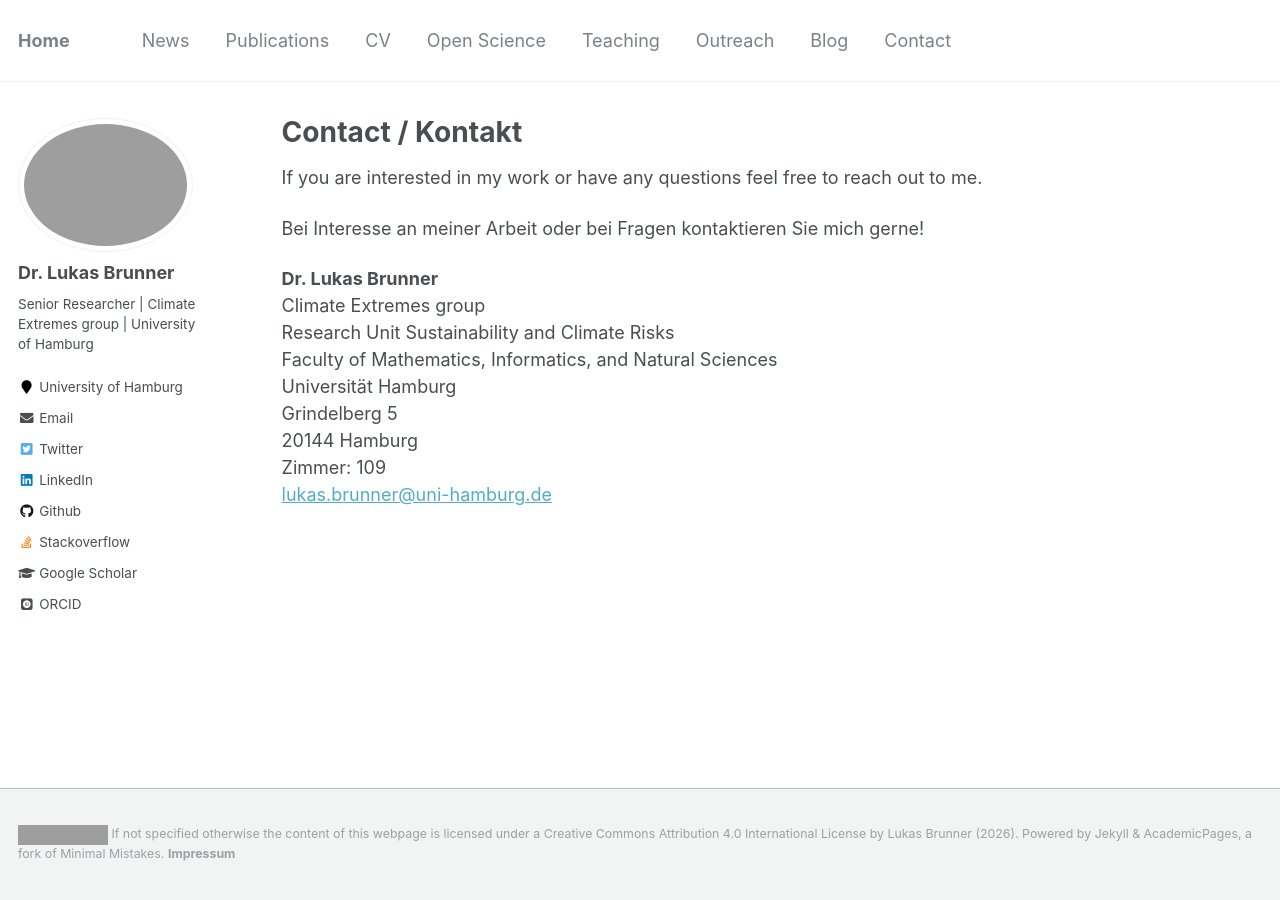
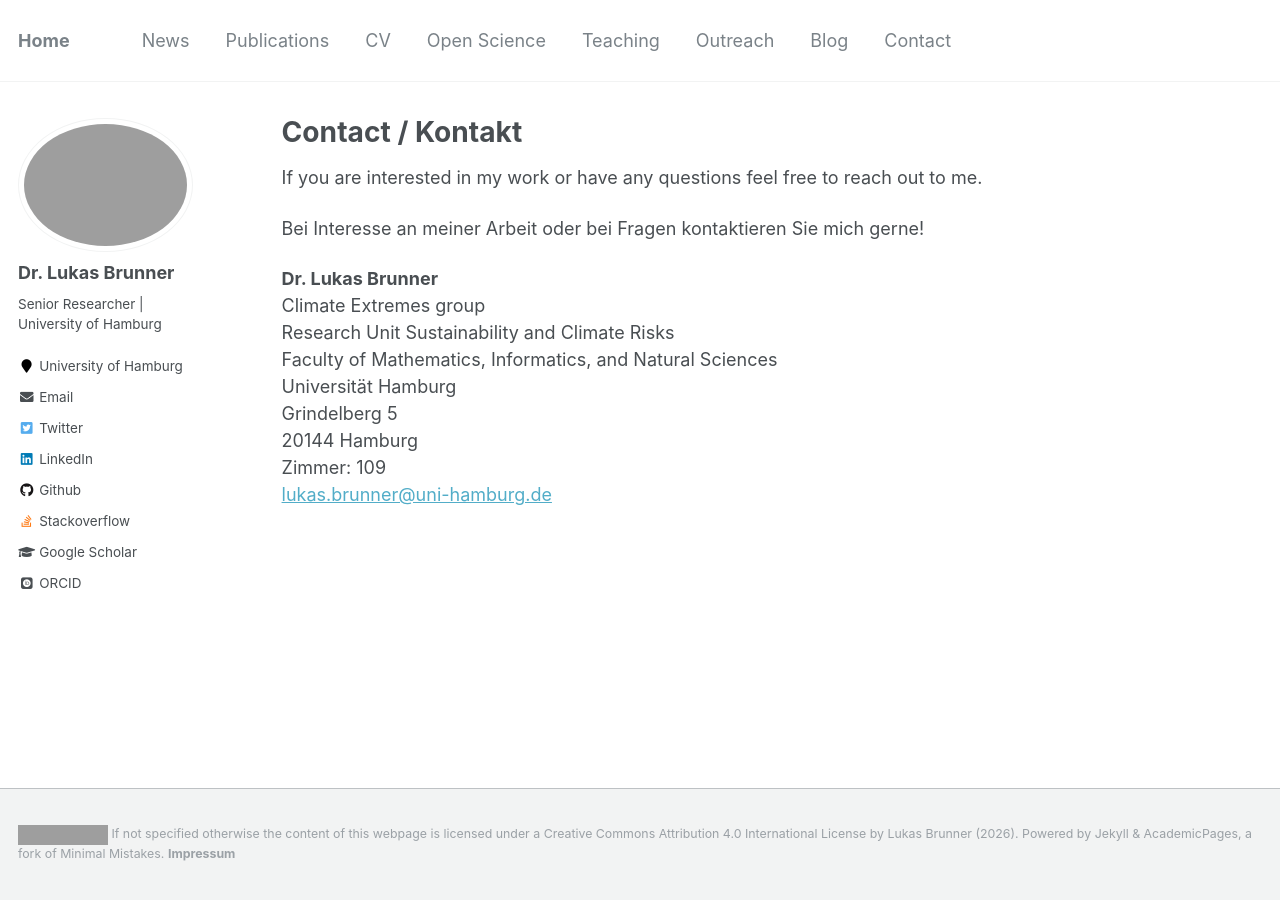
Before and after one commit to lukasbrunner/lukasbrunner.github.io, a Jekyll site: the page built from _pages/contact.md, in a window 1280 px wide. Built offline with Jekyll 4.4.1, drawn with Linux system fonts in a browser that asks for light colours; some web fonts are replaced; grey boxes are pictures that could not be loaded.

Commit message:
Update _config.yml

```diff
--- a/_config.yml
+++ b/_config.yml
@@ -81,7 +81,7 @@ analytics:
 author:
   name             : "Dr. Lukas Brunner"
   avatar           : "picture_formal1_q.png"
-  bio              : "Senior Researcher | Climate Extremes group | University of Hamburg"
+  bio              : "Senior Researcher | University of Hamburg"
   location         :
   employer         : "University of Hamburg"
   employer_url     : "https://www.fnk.uni-hamburg.de/2-research/research-group-climate-extremes.html"
```
